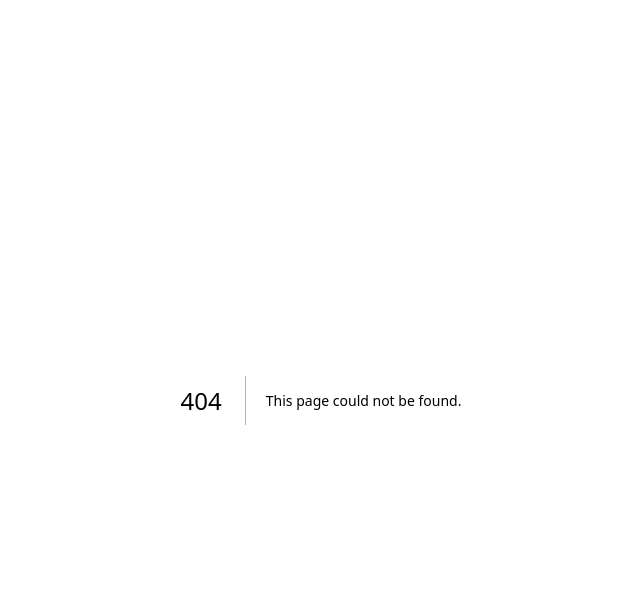
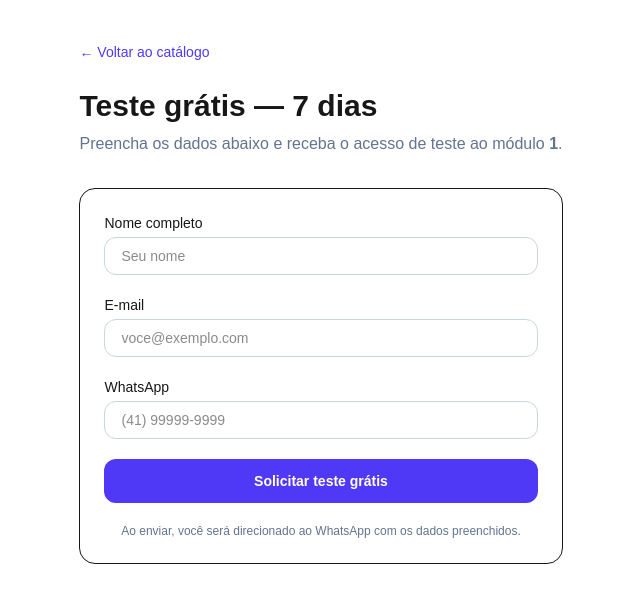
Before and after one commit to nayrakaio1218-bot/profissional-ia-360-novo, a Next.js app: page /teste-gratis/1 in a window 1280 px wide. Before the commit this address had no page. Shown: the top 602 px of the page, without its empty margins (319-959 px from the left). Built offline with nearby package versions, Linux system fonts and the light colour scheme.

Commit message:
adiciona páginas catálogo e teste grátis

```diff
--- /dev/null
+++ b/app/catalogo/page.tsx
@@ -0,0 +1,96 @@
+import Link from "next/link";
+
+interface Module {
+  key: string;
+  name: string;
+  description: string;
+}
+
+const modules: Module[] = [
+  {
+    key: "modulo-1",
+    name: "Módulo 1",
+    description: "Descrição do módulo 1.",
+  },
+  {
+    key: "modulo-2",
+    name: "Módulo 2",
+    description: "Descrição do módulo 2.",
+  },
+  {
+    key: "modulo-3",
+    name: "Módulo 3",
+    description: "Descrição do módulo 3.",
+  },
+];
+
+const plans = [
+  { id: "monthly", label: "Assinatura mensal" },
+  { id: "annual", label: "Assinatura anual" },
+  { id: "lifetime", label: "Pagamento único · permanente" },
+];
+
+export default function CatalogoPage() {
+  return (
+    <main className="mx-auto max-w-5xl px-4 py-10">
+      <Link href="/" className="text-sm text-indigo-600 hover:underline">
+        ← Voltar ao início
+      </Link>
+
+      <h1 className="mt-4 text-3xl font-semibold">Catálogo de módulos</h1>
+      <p className="mt-2 text-sm text-slate-500">
+        Escolha um módulo e solicite o teste grátis de 7 dias.
+      </p>
+
+      <div className="mt-8 grid gap-6 sm:grid-cols-2 lg:grid-cols-3">
+        {modules.map((m) => (
+          <article key={m.key} className="flex flex-col rounded-2xl border bg-white p-6">
+            <h2 className="text-xl font-semibold">{m.name}</h2>
+            <p className="mt-2 flex-1 text-sm text-slate-500">{m.description}</p>
+
+            <div className="mt-5 space-y-2">
+              {plans.map((plan) => (
+                <div
+                  key={plan.id}
+                  className="flex items-center justify-between rounded-xl bg-slate-50 p-3 text-sm"
+                >
+                  <span>{plan.label}</span>
+                  <span className="text-slate-500">Indisponível</span>
+                </div>
+              ))}
+            </div>
+
+            <Link
+              href={`/teste-gratis/${m.key}`}
+              className="mt-4 block w-full rounded-xl bg-indigo-600 px-4 py-2 text-center text-sm font-semibold text-white hover:bg-indigo-700"
+            >
+              Testar grátis — 7 dias
+            </Link>
+
+            <p className="mt-4 text-center text-xs text-slate-500">
+              E-book específico incluído quando o material editorial for publicado.
+            </p>
+          </article>
+        ))}
+      </div>
+    </main>
+  );
+}
+import Link from "next/link";
+
+export default function HomePage() {
+  return (
+    <main className="mx-auto max-w-3xl px-4 py-16 text-center">
+      <h1 className="text-4xl font-bold tracking-tight">Sua Plataforma de IA</h1>
+      <p className="mt-4 text-slate-500">
+        Explore os módulos disponíveis e comece a aprender agora.
+      </p>
+      <Link
+        href="/catalogo"
+        className="mt-8 inline-block rounded-xl bg-indigo-600 px-6 py-3 text-sm font-semibold text-white hover:bg-indigo-700"
+      >
+        Ver catálogo de módulos
+      </Link>
+    </main>
+  );
+}
--- /dev/null
+++ b/app/teste-gratis/[key]/page.tsx
@@ -0,0 +1,99 @@
+"use client";
+
+import Link from "next/link";
+import { useParams } from "next/navigation";
+import { FormEvent, useState } from "react";
+
+const WHATSAPP_NUMBER = "5541999999999";
+
+const MODULE_NAMES: Record<string, string> = {};
+
+export default function TesteGratisPage() {
+  const params = useParams();
+  const keyParam = params?.key;
+  const key = Array.isArray(keyParam) ? keyParam[0] : (keyParam ?? "");
+  const moduleName = MODULE_NAMES[key] || key || "Módulo escolhido";
+
+  const [name, setName] = useState("");
+  const [email, setEmail] = useState("");
+  const [phone, setPhone] = useState("");
+
+  function handleSubmit(e: FormEvent<HTMLFormElement>) {
+    e.preventDefault();
+    const message = encodeURIComponent(
+      `Olá! Quero testar grátis — 7 dias.\n\nMódulo: ${moduleName}\nNome: ${name}\nE-mail: ${email}\nTelefone: ${phone}`
+    );
+    window.open(`https://wa.me/${WHATSAPP_NUMBER}?text=${message}`, "_blank");
+  }
+
+  return (
+    <main className="mx-auto max-w-2xl px-4 py-10">
+      <Link href="/catalogo" className="text-sm text-indigo-600 hover:underline">
+        ← Voltar ao catálogo
+      </Link>
+
+      <h1 className="mt-6 text-3xl font-semibold">Teste grátis — 7 dias</h1>
+      <p className="mt-2 text-slate-500">
+        Preencha os dados abaixo e receba o acesso de teste ao módulo{" "}
+        <strong>{moduleName}</strong>.
+      </p>
+
+      <form onSubmit={handleSubmit} className="mt-8 space-y-5 rounded-2xl border bg-white p-6">
+        <div>
+          <label htmlFor="name" className="mb-1 block text-sm font-medium">
+            Nome completo
+          </label>
+          <input
+            id="name"
+            required
+            value={name}
+            onChange={(e) => setName(e.target.value)}
+            placeholder="Seu nome"
+            className="w-full rounded-xl border border-slate-300 px-4 py-2 text-sm focus:border-indigo-500 focus:outline-none"
+          />
+        </div>
+
+        <div>
+          <label htmlFor="email" className="mb-1 block text-sm font-medium">
+            E-mail
+          </label>
+          <input
+            id="email"
+            type="email"
+            required
+            value={email}
+            onChange={(e) => setEmail(e.target.value)}
+            placeholder="voce@exemplo.com"
+            className="w-full rounded-xl border border-slate-300 px-4 py-2 text-sm focus:border-indigo-500 focus:outline-none"
+          />
+        </div>
+
+        <div>
+          <label htmlFor="phone" className="mb-1 block text-sm font-medium">
+            WhatsApp
+          </label>
+          <input
+            id="phone"
+            type="tel"
+            required
+            value={phone}
+            onChange={(e) => setPhone(e.target.value)}
+            placeholder="(41) 99999-9999"
+            className="w-full rounded-xl border border-slate-300 px-4 py-2 text-sm focus:border-indigo-500 focus:outline-none"
+          />
+        </div>
+
+        <button
+          type="submit"
+          className="w-full rounded-xl bg-indigo-600 px-4 py-3 text-sm font-semibold text-white hover:bg-indigo-700"
+        >
+          Solicitar teste grátis
+        </button>
+
+        <p className="text-center text-xs text-slate-500">
+          Ao enviar, você será direcionado ao WhatsApp com os dados preenchidos.
+        </p>
+      </form>
+    </main>
+  );
+}
```
